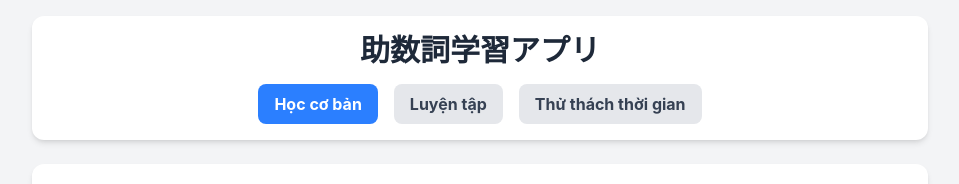
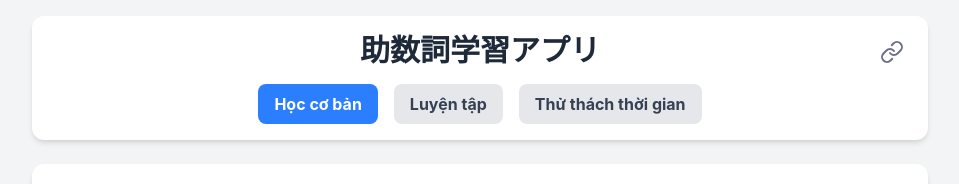
Before and after one commit to ITM-kaiwa/Counter, a React (Vite) app: page / in a window 1280 px wide. Shown: the top 184 px of the page, without its empty margins (160-1119 px from the left). Built offline with nearby package versions, Linux system fonts and the light colour scheme.

Commit message:
Add link to random number app

```diff
--- a/src/App.tsx
+++ b/src/App.tsx
@@ -1,4 +1,5 @@
 import { useState } from 'react'
+import { Link } from 'lucide-react'
 import BasicLearning from './components/BasicLearning'
 import PracticeMode from './components/PracticeMode'
 import TimeAttack from './components/TimeAttack'
@@ -8,7 +9,16 @@ function App() {
 
   return (
     <div className="min-h-screen bg-gray-100 flex flex-col items-center p-4">
-      <header className="w-full max-w-4xl bg-white rounded-xl shadow-md p-4 mb-6 text-center">
+      <header className="w-full max-w-4xl bg-white rounded-xl shadow-md p-4 mb-6 relative text-center">
+        <a
+          href="https://itm-kaiwa.github.io/Random/index.html"
+          target="_blank"
+          rel="noopener noreferrer"
+          className="absolute top-4 right-4 p-2 text-gray-500 hover:text-blue-500 hover:bg-blue-50 active:scale-95 rounded-full transition-all flex items-center justify-center"
+          title="数字練習アプリへ"
+        >
+          <Link size={24} />
+        </a>
         <h1 className="text-3xl font-bold text-gray-800 mb-4">助数詞学習アプリ</h1>
         <div className="flex justify-center gap-4">
           <button
```
